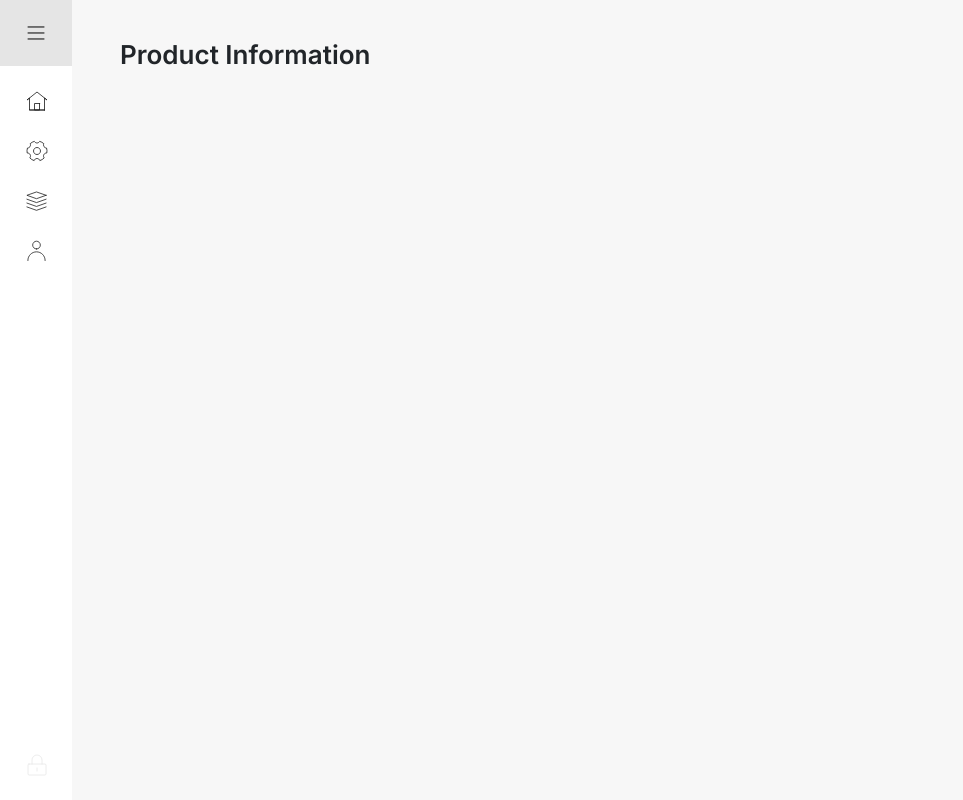
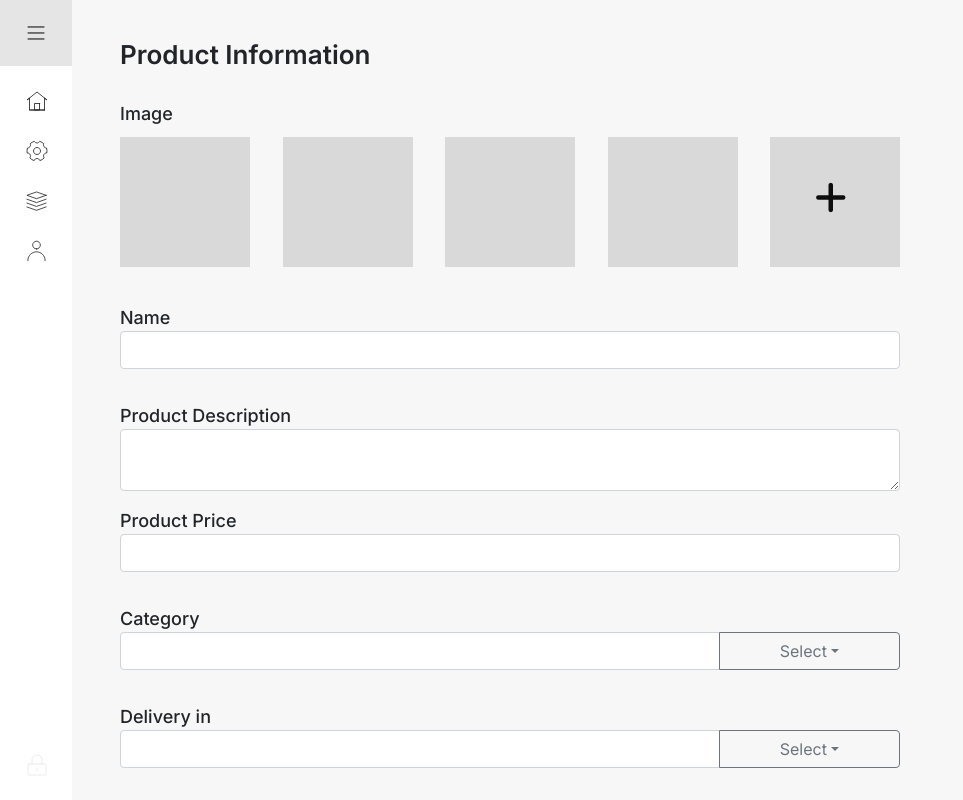
Before and after one commit to balotiyash/AES-FrontEnd, a PHP site: page /admin/view/prod_info.html in a window 1280 px wide. Shown: the whole page, without its empty margins (0-963 px from the left). Run offline with PHP 8.4, Linux system fonts and the light colour scheme; some libraries are stand-ins or nearby versions.

Commit message:
product add and update functionality

```diff
--- a/admin/style/prod_info.css
+++ b/admin/style/prod_info.css
@@ -0,0 +1,36 @@
+.window{
+    width: 100%;
+    height: 98vh;
+    display: flex;
+    justify-content: space-between;
+    flex-direction: column;
+    padding-top: 100px;
+    width: 900px;
+    padding-left: 120px;
+    font-family: Inter;
+    font-weight: 500;
+    font-size:18px;
+}
+
+.five-images{
+    display: flex;
+    justify-content: space-between;
+
+    height: 150px;
+
+}
+
+.five-images > *{
+    width: 130px;
+    height: 130px;
+    background-color: #D9D9D9;
+}
+
+.im{
+    padding-bottom: 10px;
+}
+
+.add-img{
+    margin-left: 45px;
+    margin-top: 60px;
+}
--- a/admin/style/prod_manage.css
+++ b/admin/style/prod_manage.css
@@ -5,7 +5,7 @@
 }
 
 body {
-    max-width: 100vw;
+    max-width: 100%;
     height: 100vh;
     background-color: #F7F7F7;
 }
--- a/admin/view/prod_info.html
+++ b/admin/view/prod_info.html
@@ -29,9 +29,14 @@
     <!-- Sidebar -->
     <link rel="stylesheet" href="../../shared/style/sidebarStyle.css">
 
+
+    <!-- css -->
+
     <link rel="stylesheet" href="../style/prod_description.css">
 
     <link rel="stylesheet" href="../style/prod_manage.css">
+
+    <link rel="stylesheet" href="../style/prod_info.css">
 
     <!-- Google Fonts -->
     <link rel="preconnect" href="https://fonts.googleapis.com" />
@@ -97,19 +102,70 @@
     <script type="text/javascript">
         const toggleSidebar = () => document.body.classList.toggle("open");
     </script>
+<main>
+    <div class="window">
 
+        <div class="heading">Product Information</div>
 
+        <div class="image-label">
+            <div class="im">Image</div>
+            <div class="five-images">
+                <div></div>
+                <div></div>
+                <div></div>
+                <div></div>
+                <div><i class="fa-solid fa-plus fa-2xl add-img" style="color: #0d0d0d;"></i></div>
+            </div>
+        </div>
+        <div class="name">
+            Name
+            <div class="input-group mb-3">
+                <input type="text" class="form-control" placeholder="" aria-label="Username" aria-describedby="basic-addon1">
+              </div>
+        </div>
+        <div class="prod-description">
+            Product Description
+            <div class="input-group">
 
-<main>
+                <textarea class="form-control" aria-label="With textarea"></textarea>
+              </div>
+        </div>
+        <div class="price">
+            Product Price
+            <div class="input-group mb-3">
+                <input type="text" class="form-control" placeholder="" aria-label="Username" aria-describedby="basic-addon1">
+              </div>
+        </div>
+        <div class="category">
+            Category
+            <div class="input-group mb-3">
+                <input type="text" class="form-control" aria-label="Text input with dropdown button">
+                <button class="btn btn-outline-secondary dropdown-toggle" type="button" data-bs-toggle="dropdown" aria-expanded="false">Select</button>
+                <ul class="dropdown-menu dropdown-menu-end">
+                  <li><a class="dropdown-item" href="#">Analytical applications and instruments</a></li>
+                  <li><a class="dropdown-item" href="#">Gas generators and equipments</a></li>
 
-    <div class="heading">Product Information</div>
+                  <li><hr class="dropdown-divider"></li>
 
+                </ul>
+              </div>
+        </div>
+        <div class="delivery-in">
+            Delivery in
+            <div class="input-group mb-3">
+                <input type="text" class="form-control" aria-label="Text input with dropdown button">
+                <button class="btn btn-outline-secondary dropdown-toggle" type="button" data-bs-toggle="dropdown" aria-expanded="false">Select</button>
+                <ul class="dropdown-menu dropdown-menu-end">
+                  <li><a class="dropdown-item" href="#">days</a></li>
+                  <li><a class="dropdown-item" href="#">weeks</a></li>
+                  <li><a class="dropdown-item" href="#">months</a></li>
+                  <li><hr class="dropdown-divider"></li>
 
+                </ul>
+              </div>
+        </div>
 
-
-
-
-
+    </div>
 </main>
 </body>
 
--- a/admin/view/prod_manage.html
+++ b/admin/view/prod_manage.html
@@ -21,6 +21,9 @@
         integrity="sha384-MrcW6ZMFYlzcLA8Nl+NtUVF0sA7MsXsP1UyJoMp4YLEuNSfAP+JcXn/tWtIaxVXM"
         crossorigin="anonymous"></script>
 
+
+
+
     <!-- Fontsawesome -->
     <link rel="stylesheet" href="https://cdnjs.cloudflare.com/ajax/libs/font-awesome/6.6.0/css/all.min.css"
         integrity="sha512-Kc323vGBEqzTmouAECnVceyQqyqdsSiqLQISBL29aUW4U/M7pSPA/gEUZQqv1cwx4OnYxTxve5UMg5GT6L4JJg=="
@@ -36,6 +39,8 @@
     <!-- Sidebar -->
     <link rel="stylesheet" href="../../shared/style/sidebarStyle.css">
 
+
+   <!-- css -->
     <link rel="stylesheet" href="../style/prod_manage.css">
 
 
```
